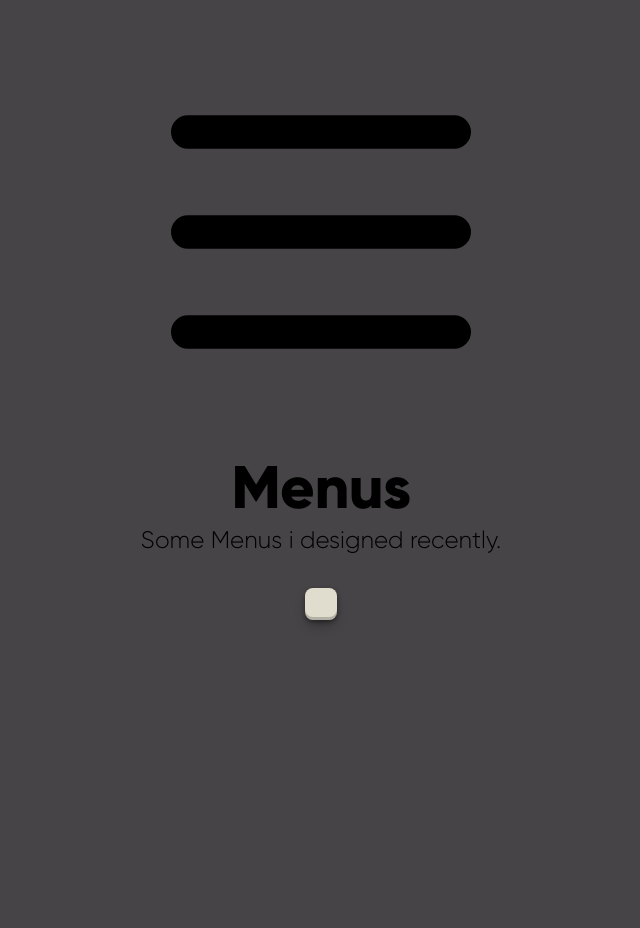
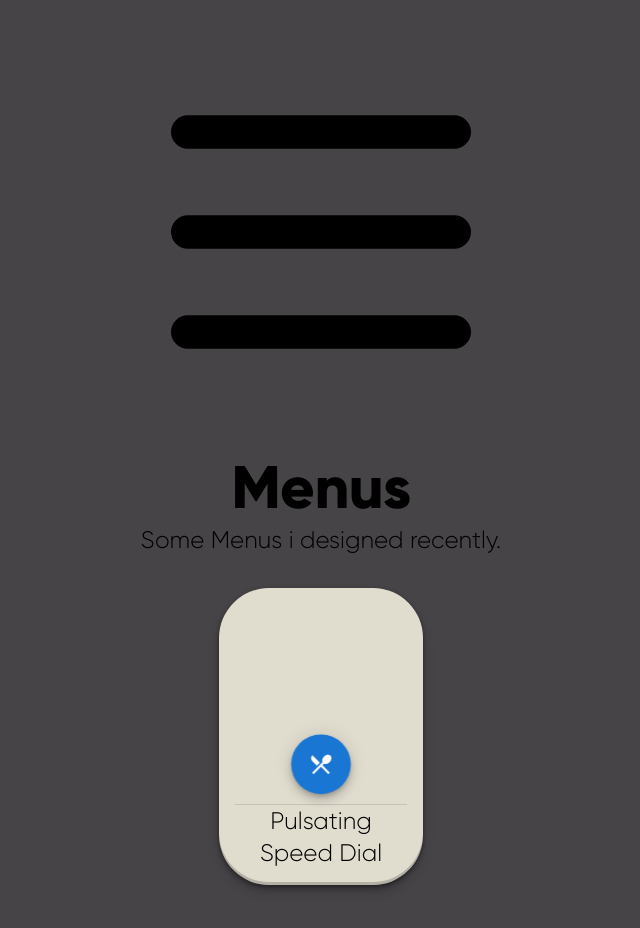
Before and after one commit to Lil-Youn/component-library, a React (Vite) app: page /menu in a window 1280 px wide. Shown: the top 928 px of the page, without its empty margins (319-959 px from the left). Before the commit the page ends 800 px from the top, so only its background shows below. Built offline with nearby package versions, Linux system fonts and the light colour scheme.

Commit message:
Add pulsating speed dial component to menu page

```diff
--- a/src/pages/menu.tsx
+++ b/src/pages/menu.tsx
@@ -1,7 +1,21 @@
-import { Box, Container, Typography } from "@mui/material";
+import { Box, Container, Divider, Typography } from "@mui/material";
 import MenuLogo from "../assets/logo svgs/menu.svg";
+import BasicSpeedDial from "../components/menus/speed dial/speed-dial";
 
 function Site5() {
+  const downloadTextFile = (fileName: string) => {
+    fetch(`src/components/menus/speed dial/${fileName}`)
+      .then((response) => response.text())
+      .then((text) => {
+        const blob = new Blob([text], { type: "text/plain" });
+        const url = window.URL.createObjectURL(blob);
+        const a = document.createElement("a");
+        a.href = url;
+        a.download = fileName;
+        a.click();
+        window.URL.revokeObjectURL(url);
+      });
+  };
   return (
     <Container>
       <img src={MenuLogo} alt="logo" style={{ width: "25rem" }} />
@@ -19,17 +33,29 @@ function Site5() {
       </Box>
       <Box sx={{ my: 2, display: "flex", justifyContent: "center" }}>
         <Box
+          onClick={() => downloadTextFile("speed-dial.txt")}
           sx={{
+            cursor: "pointer",
             m: 2,
             p: 2,
             color: "black",
             textDecoration: "none",
-            borderRadius: "25%",
+            borderRadius: "50px",
             backgroundColor: "#E0DDCF",
             boxShadow:
               "rgba(0, 0, 0, 0.4) 0px 2px 4px, rgba(0, 0, 0, 0.3) 0px 7px 13px -3px, rgba(0, 0, 0, 0.2) 0px -3px 0px inset",
+            display: "flex",
+            flexDirection: "column",
+            alignItems: "center",
+            width: "15%",
           }}
-        ></Box>
+        >
+          <BasicSpeedDial />
+          <Divider sx={{ width: "100%", marginTop: "1rem" }} />
+          <Typography variant="h5" sx={{ fontFamily: "Gilroy light" }}>
+            Pulsating Speed Dial
+          </Typography>
+        </Box>
       </Box>
     </Container>
   );
```
